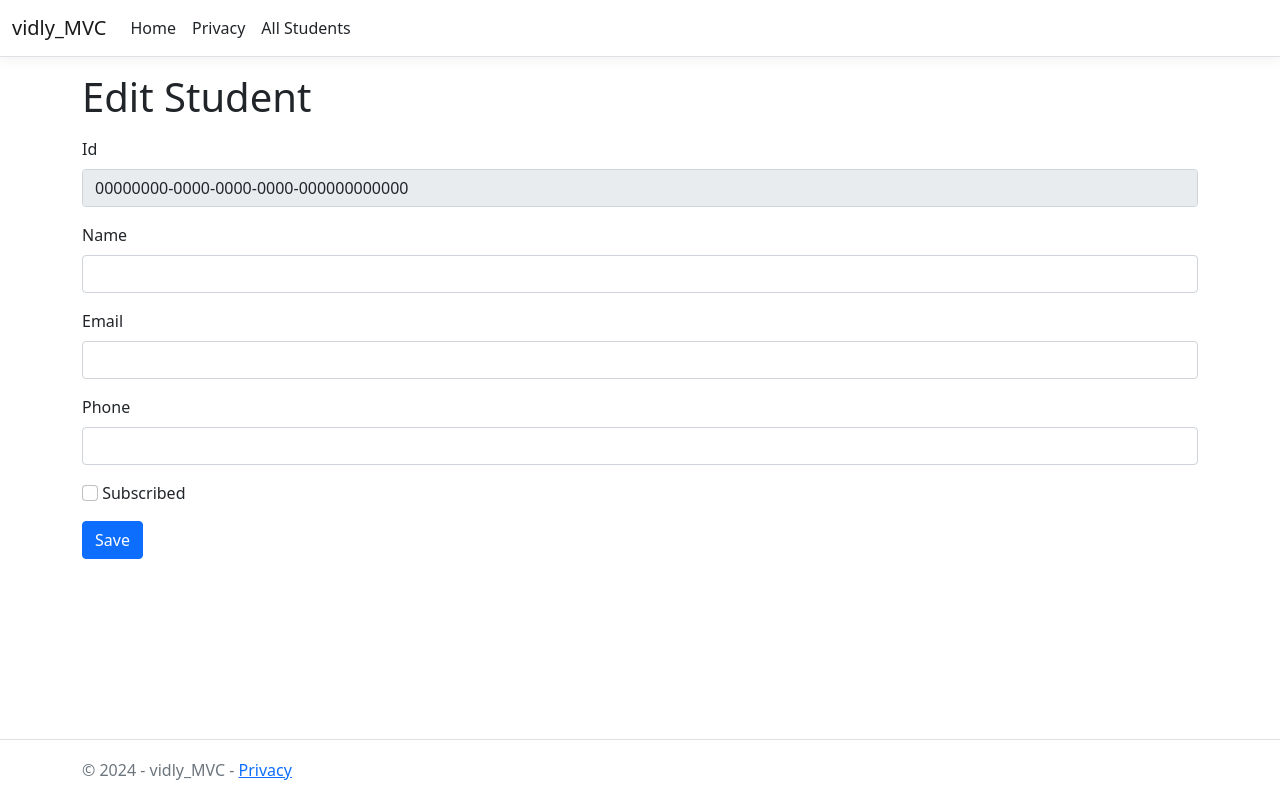
After one commit to KajalPourjalil/vidly_MVC, an ASP.NET Core app: template Views/Students/Edit.cshtml in a window 1280 px wide. The commit adds this page. Run offline with ASP.NET Core 8, Linux system fonts and the light colour scheme; the template is opened without the code that fills it, so the values that code supplies are empty; style sheets or scripts are compiled from the project's sources.

Commit message:
creating the edit and update functionality

```diff
--- a/Views/Students/Add.cshtml
+++ b/Views/Students/Add.cshtml
@@ -1,4 +1,5 @@
 @model StudentPortal.Web.Models.AddStudentViewModel
+
 
 <h1>Add Student</h1>
 
--- /dev/null
+++ b/Views/Students/Edit.cshtml
@@ -0,0 +1,43 @@
+@model StudentPortal.Web.Models.Student
+
+<h1>Edit Student</h1>
+
+@if (Model is null)
+{
+    <p>No student was found with this Id</p>
+}
+else
+{
+    <form method="post">
+
+        <div class="mt-3">
+            <label for="" class="form-label">Id</label>
+            <input type="text" class="form-control" asp-for="Id" readonly />
+        </div>
+
+        <div class="mt-3">
+            <label for="" class="form-label">Name</label>
+            <input type="text" class="form-control" asp-for="Name" />
+        </div>
+
+        <div class="mt-3">
+            <label for="" class="form-label">Email</label>
+            <input type="email" class="form-control" asp-for="Email" />
+        </div>
+
+        <div class="mt-3">
+            <label for="" class="form-label">Phone</label>
+            <input type="text" class="form-control" asp-for="Phone" />
+        </div>
+
+        <div class="mt-3">
+            <input type="checkbox" class="form-check-input" id="Subscribed" asp-asp-for="Subscribed" />
+            <label for="Subscribed" class="form-check-label">Subscribed</label>
+        </div>
+
+        <div class="mt-3">
+            <button type="submit" class="btn btn-primary">Save</button>
+        </div>
+
+    </form>
+}
```
Also changed, not shown: Controllers/StudentsController.cs (+26 -0 lines), 13 other files.
